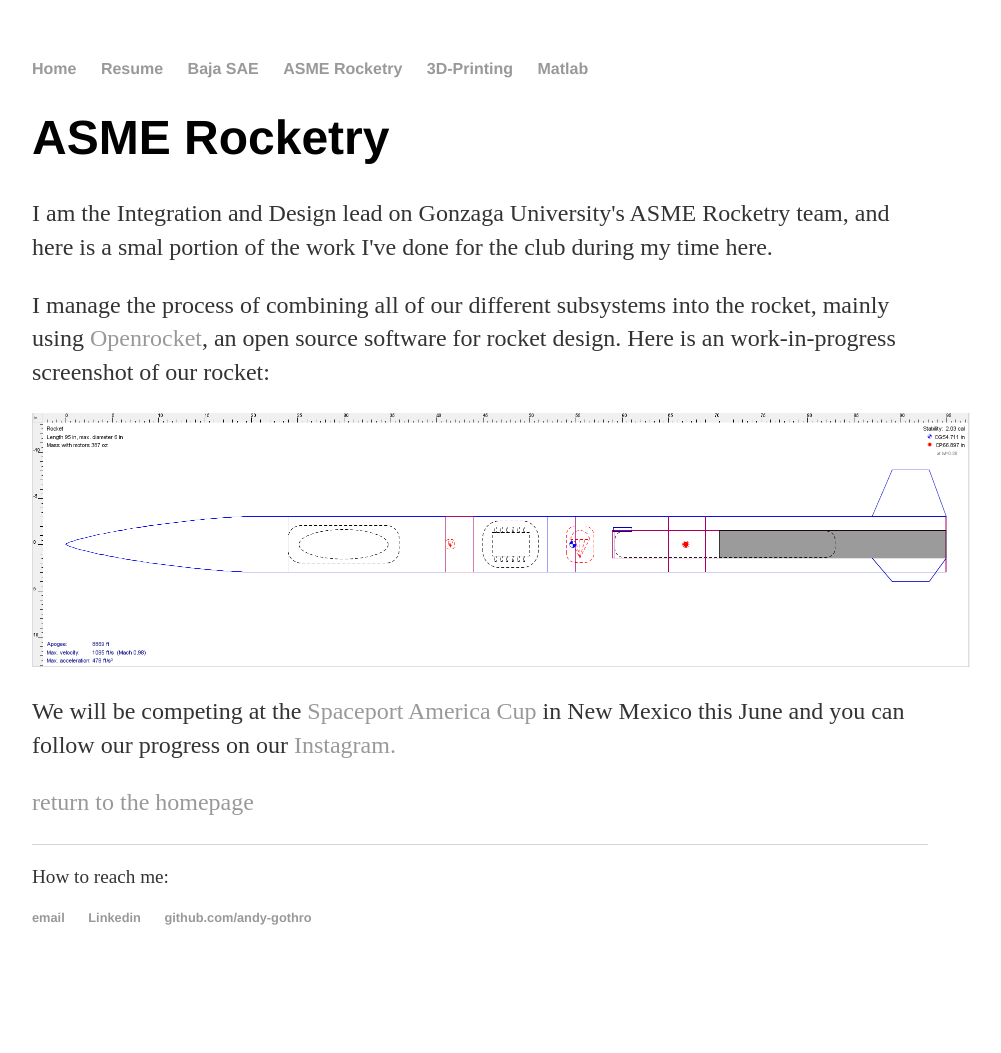
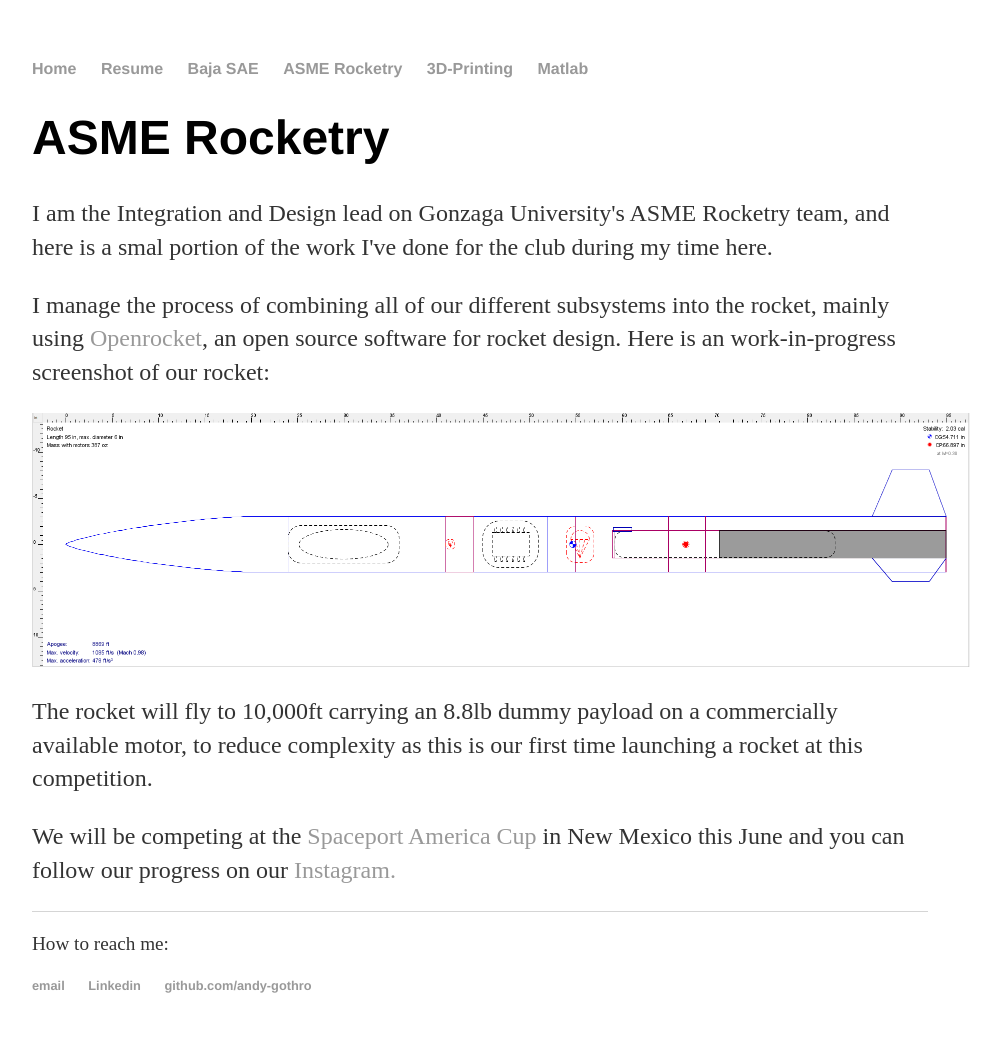
Before and after one commit to andy-gothro/andy-gothro.github.io, a Jekyll site: the page built from ASME Rocketry/index.html, in a window 1280 px wide. Shown: the whole page, without its empty margins (160-1161 px from the left). Built offline with Jekyll 4.4.1, drawn with Linux system fonts in a browser that asks for light colours; before the commit the page ends 985 px from its top, so only the background shows below that.

Commit message:
Update index.html

```diff
--- a/ASME Rocketry/index.html
+++ b/ASME Rocketry/index.html
@@ -7,7 +7,6 @@ title: ASME Rocketry
         <p>I am the Integration and Design lead on Gonzaga University's ASME Rocketry team, and here is a smal portion of the work I've done for the club during my time here.</p>
 	<p>I manage the process of combining all of our different subsystems into the rocket, mainly using <a href="http://openrocket.info/">Openrocket</a>, an open source software for rocket design. Here is an work-in-progress screenshot of our rocket:</p>
 		<center><img src="img/openrocketthing.png" width="938" height="254" alt="Image of the Rocket layout from the openrocket tool"/></center>
-	<The rocket will fly to 10,000ft carrying an 8.8lb dummy payload on a commercially available motor, to reduce complexity as this is our first time launching a rocket at this competition.</p>
+	<p>The rocket will fly to 10,000ft carrying an 8.8lb dummy payload on a commercially available motor, to reduce complexity as this is our first time launching a rocket at this competition.</p>
 	<p> We will be competing at the <a href="https://www.spaceportamericacup.com/">Spaceport America Cup</a> in New Mexico this June and you can follow our progress on our <a href="https://www.instagram.com/gonzagarocketry/">Instagram.</a>
-	<p><a href="/index">return to the homepage </a></p>
     </div><!-- /.blurb -->
```
